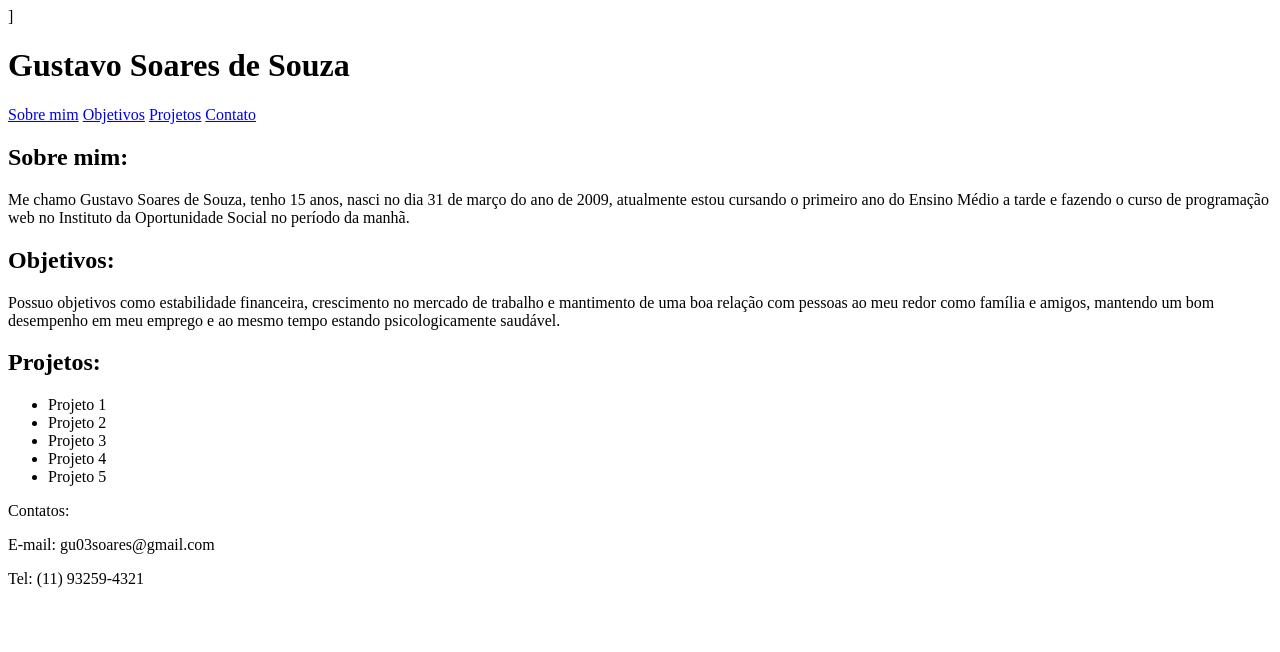
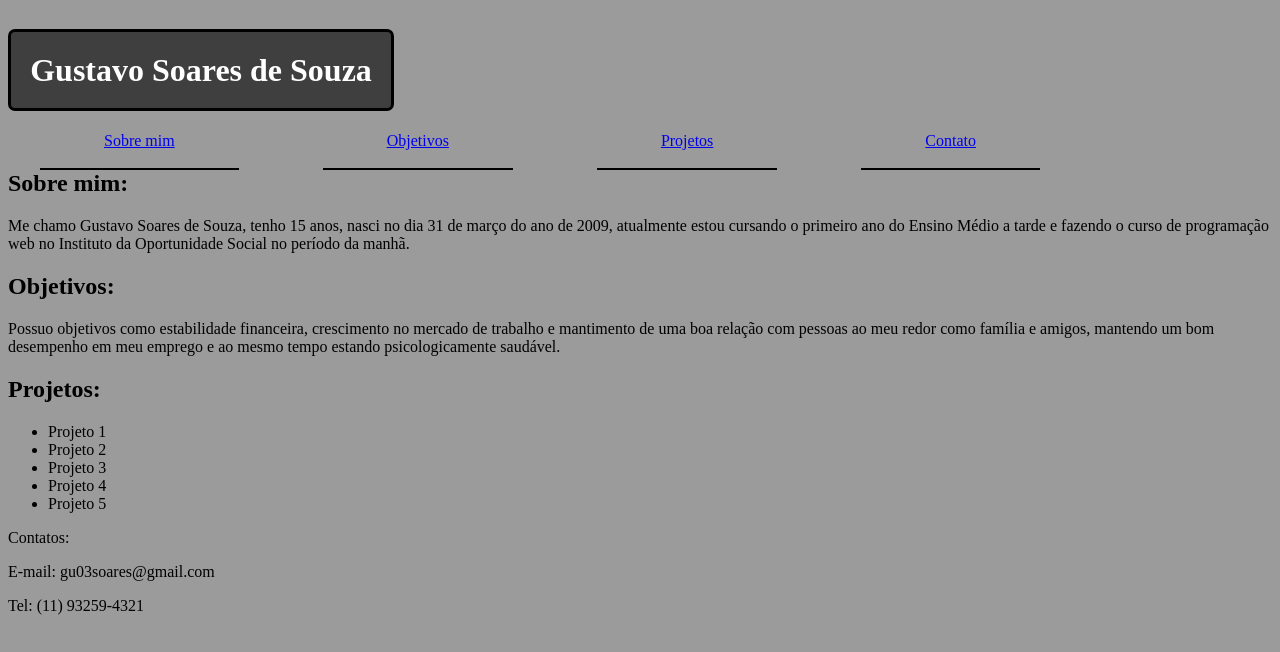
Before and after one commit to Gustavo3103/portfolio-pessoal, a plain HTML site: page index.html in a window 1280 px wide. Drawn offline with Linux system fonts and the light colour scheme.

Commit message:
Estilização com hover em navegação

```diff
--- a/index.html
+++ b/index.html
@@ -4,7 +4,7 @@
 <head>
   <meta charset="UTF-8" />
   <meta name="viewport" content="width=device-width, initial-scale=1.0" />
-  <title>Portfólio pessoal</title>]
+  <title>Portfólio pessoal</title>
   <link rel="stylesheet" href="style.css">
 </head>
 
@@ -14,14 +14,14 @@
 
   <header>
 
-    <h1>Gustavo Soares de Souza</h1>
+    <h1 class="nome">Gustavo Soares de Souza</h1>
 
-    <nav>
+    <nav class="navegacao">
 
-      <a href="#sobremim">Sobre mim</a>
-      <a href="#objetivos">Objetivos</a>
-      <a href="#projetos">Projetos</a>
-      <a href="#contato">Contato</a>
+      <a href="#sobremim" id="a1">Sobre mim</a>
+      <a href="#objetivos" id="a2">Objetivos</a>
+      <a href="#projetos" id="a3">Projetos</a>
+      <a href="#contato" id="a4">Contato</a>
 
     </nav>
 
--- a/style.css
+++ b/style.css
@@ -0,0 +1,35 @@
+* {
+    background-color: rgb(155, 155, 155);
+}
+
+.nome {
+    color: white;
+    border-radius: 7px;
+    background-color: rgb(63, 63, 63);
+    border: 3px solid black;
+    display: inline-block;
+    padding: 1.2rem;
+}
+
+.navegacao{
+    display: inline-block;
+}
+
+
+
+#a1, #a2, #a3, #a4{
+    padding-right: 4rem;
+    padding-left: 4rem;
+    padding-bottom: 1.2rem;
+    padding-top: 1.2rem;
+
+    margin-right: 3rem;
+    margin-left: 2rem;
+    border-bottom: 2px solid black;
+}
+
+.navegacao>a:hover{
+color: black;
+border-radius: 10px;
+border: 3px solid black;
+}
```
